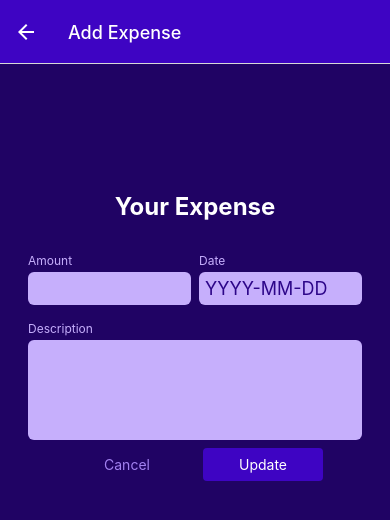
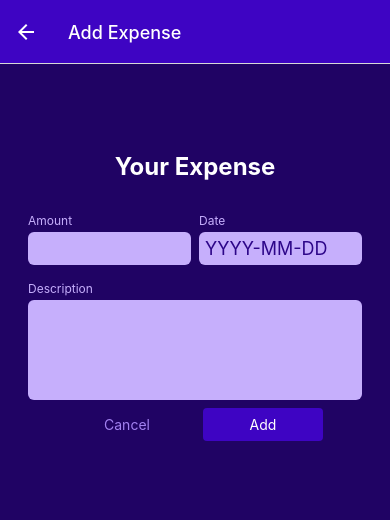
Before and after one commit to akifguldemir/trackerApp, a React Native app: screen /ManageExpense in a window 390 px wide. Shown: the top 520 px of the page. Built offline with nearby package versions, Linux system fonts and the light colour scheme.

Commit message:
expense form fixed

```diff
--- a/components/ManageExpense/ExpenseForm.js
+++ b/components/ManageExpense/ExpenseForm.js
@@ -1,23 +1,23 @@
-import { View, StyleSheet, Text, Alert } from "react-native";
-import Input from "./Input";
-import { useState } from "react";
-import Button from "../UI/Button";
-import { getFormattedDate } from "../../util/date";
-import { GlobalStyles } from "../../constants/styles";
+import { useState } from 'react';
+import { StyleSheet, Text, View } from 'react-native';
 
-function ExpenseForm({ onCancel, onSubmit, submitButtonLabel, defaultValues }) {
+import Input from './Input';
+import Button from '../UI/Button';
+import { getFormattedDate } from '../../util/date';
+import { GlobalStyles } from '../../constants/styles';
+
+function ExpenseForm({ submitButtonLabel, onCancel, onSubmit, defaultValues }) {
   const [inputs, setInputs] = useState({
     amount: {
-      value: defaultValues ? defaultValues.amount.toString() : "",
+      value: defaultValues ? defaultValues.amount.toString() : '',
       isValid: true,
     },
-    isVald: defaultValues ? true : false,
     date: {
-      value: defaultValues ? getFormattedDate(defaultValues.date) : "",
+      value: defaultValues ? getFormattedDate(defaultValues.date) : '',
       isValid: true,
     },
     description: {
-      value: defaultValues ? defaultValues.description.toString() : "",
+      value: defaultValues ? defaultValues.description : '',
       isValid: true,
     },
   });
@@ -30,6 +30,7 @@ function ExpenseForm({ onCancel, onSubmit, submitButtonLabel, defaultValues }) {
       };
     });
   }
+
   function submitHandler() {
     const expenseData = {
       amount: +inputs.amount.value,
@@ -38,11 +39,11 @@ function ExpenseForm({ onCancel, onSubmit, submitButtonLabel, defaultValues }) {
     };
 
     const amountIsValid = !isNaN(expenseData.amount) && expenseData.amount > 0;
-    const dateIsValid = expenseData.date.toString() === "Invalid Date";
+    const dateIsValid = expenseData.date.toString() !== 'Invalid Date';
     const descriptionIsValid = expenseData.description.trim().length > 0;
 
     if (!amountIsValid || !dateIsValid || !descriptionIsValid) {
-      //   Alert.alert("Invalid input", "Please check your input values");
+      // Alert.alert('Invalid input', 'Please check your input values');
       setInputs((curInputs) => {
         return {
           amount: { value: curInputs.amount.value, isValid: amountIsValid },
@@ -53,7 +54,7 @@ function ExpenseForm({ onCancel, onSubmit, submitButtonLabel, defaultValues }) {
           },
         };
       });
-      return {};
+      return;
     }
 
     onSubmit(expenseData);
@@ -67,47 +68,51 @@ function ExpenseForm({ onCancel, onSubmit, submitButtonLabel, defaultValues }) {
   return (
     <View style={styles.form}>
       <Text style={styles.title}>Your Expense</Text>
-      <View style={styles.inputRow}>
+      <View style={styles.inputsRow}>
         <Input
           style={styles.rowInput}
           label="Amount"
-          invalid = {!inputs.amount.isValid}
+          invalid={!inputs.amount.isValid}
           textInputConfig={{
-            keyboardType: "decimal-pad",
-            onChangeText: inputChangedHandler.bind(this, "amount"),
+            keyboardType: 'decimal-pad',
+            onChangeText: inputChangedHandler.bind(this, 'amount'),
             value: inputs.amount.value,
           }}
         />
         <Input
           style={styles.rowInput}
           label="Date"
-          invalid = {!inputs.date.isValid}
+          invalid={!inputs.date.isValid}
           textInputConfig={{
-            placeholder: "YYYY-MM-DD",
+            placeholder: 'YYYY-MM-DD',
             maxLength: 10,
-            onChangeText: inputChangedHandler.bind(this, "date"),
+            onChangeText: inputChangedHandler.bind(this, 'date'),
             value: inputs.date.value,
           }}
         />
       </View>
       <Input
         label="Description"
-        invalid = {!inputs.description.isValid}
+        invalid={!inputs.description.isValid}
         textInputConfig={{
           multiline: true,
-          // autoCorrect: false,
           // autoCapitalize: 'none'
-          onChangeText: inputChangedHandler.bind(this, "description"),
-          value: inputs.date.description,
+          // autoCorrect: false // default is true
+          onChangeText: inputChangedHandler.bind(this, 'description'),
+          value: inputs.description.value,
         }}
       />
-      {formIsInvalid && <Text style={styles.errorText}>Invalid input values</Text>}
+      {formIsInvalid && (
+        <Text style={styles.errorText}>
+          Invalid input values - please check your entered data!
+        </Text>
+      )}
       <View style={styles.buttons}>
         <Button style={styles.button} mode="flat" onPress={onCancel}>
           Cancel
         </Button>
         <Button style={styles.button} onPress={submitHandler}>
-          {submitButtonLabel ? "Update" : "Add"}
+          {submitButtonLabel}
         </Button>
       </View>
     </View>
@@ -118,18 +123,18 @@ export default ExpenseForm;
 
 const styles = StyleSheet.create({
   form: {
-    marginTop: 80,
+    marginTop: 40,
   },
   title: {
     fontSize: 24,
-    fontWeight: "bold",
-    color: "white",
+    fontWeight: 'bold',
+    color: 'white',
     marginVertical: 24,
-    textAlign: "center",
+    textAlign: 'center',
   },
-  inputRow: {
-    flexDirection: "row",
-    justifyContent: "space-between",
+  inputsRow: {
+    flexDirection: 'row',
+    justifyContent: 'space-between',
   },
   rowInput: {
     flex: 1,
@@ -137,12 +142,12 @@ const styles = StyleSheet.create({
   errorText: {
     textAlign: 'center',
     color: GlobalStyles.colors.error500,
-    margin: 8
+    margin: 8,
   },
   buttons: {
-    flexDirection: "row",
-    justifyContent: "center",
-    alignItems: "center",
+    flexDirection: 'row',
+    justifyContent: 'center',
+    alignItems: 'center',
   },
   button: {
     minWidth: 120,
```
